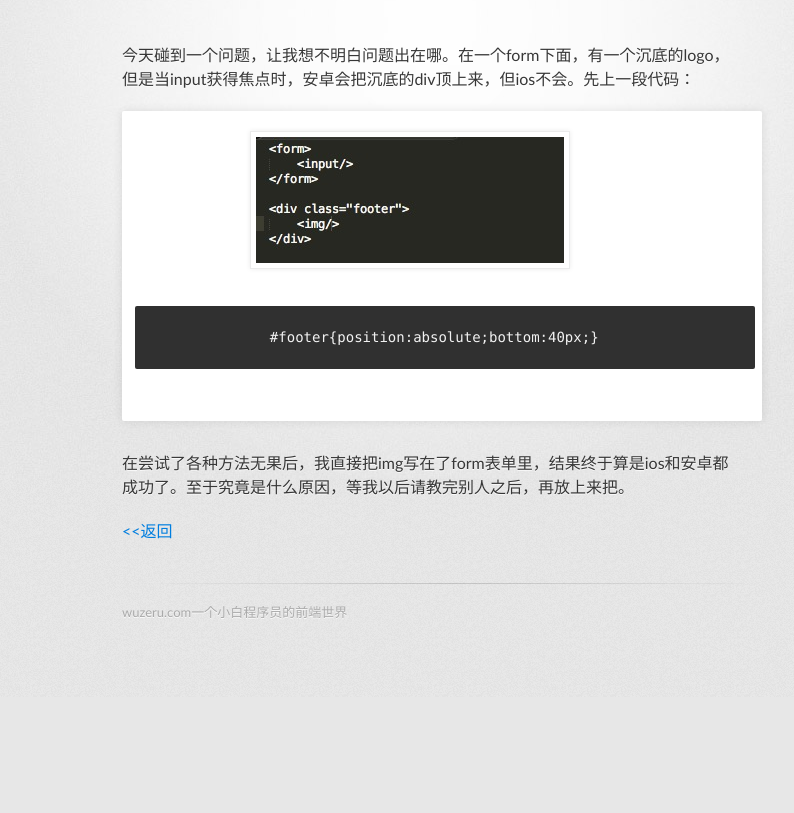
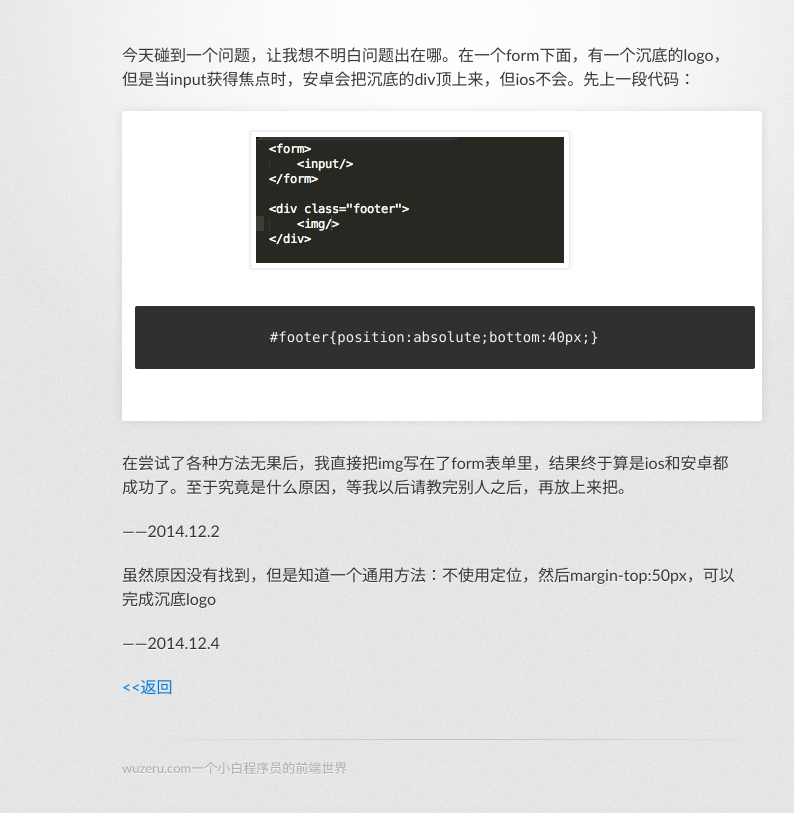
Before and after one commit to wuzeru/wuzeru.github.io, a plain HTML site: page tech/20141202_01.html in a window 1280 px wide. Shown: the part 103-916 px from the top of the page, without its empty margins (208-1002 px from the left). Before the commit the page ends 800 px from the top, so only its background shows below. Drawn offline with Linux system fonts and the light colour scheme.

Commit message:
修改文章

```diff
--- a/tech/20141202_01.html
+++ b/tech/20141202_01.html
@@ -29,6 +29,9 @@
             <p>
               在尝试了各种方法无果后，我直接把img写在了form表单里，结果终于算是ios和安卓都成功了。至于究竟是什么原因，等我以后请教完别人之后，再放上来把。
             </p>
+            <p>——2014.12.2</p>
+            <p>虽然原因没有找到，但是知道一个通用方法：不使用定位，然后margin-top:50px，可以完成沉底logo</p>
+            <p>——2014.12.4</p>
           </section>
           <a href="javascript:history.go(-1)"><<返回</a>
           <footer>
```
Also changed, not shown: 1 other file.
